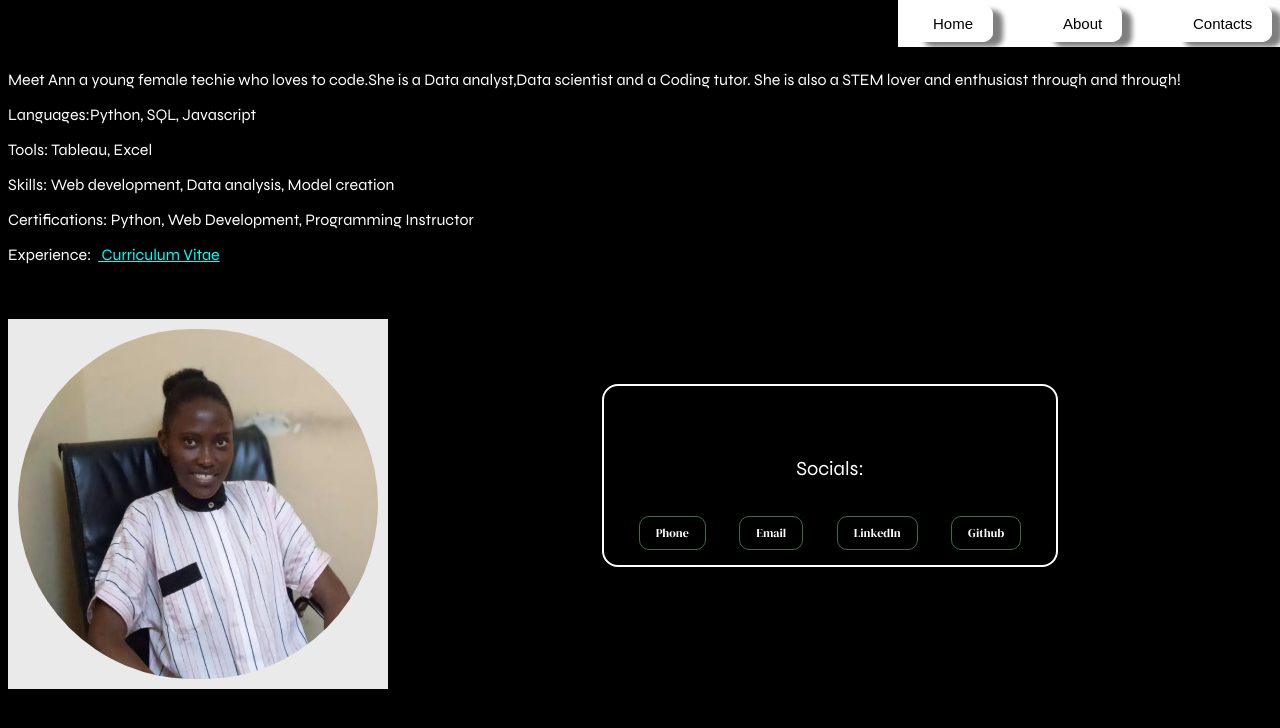
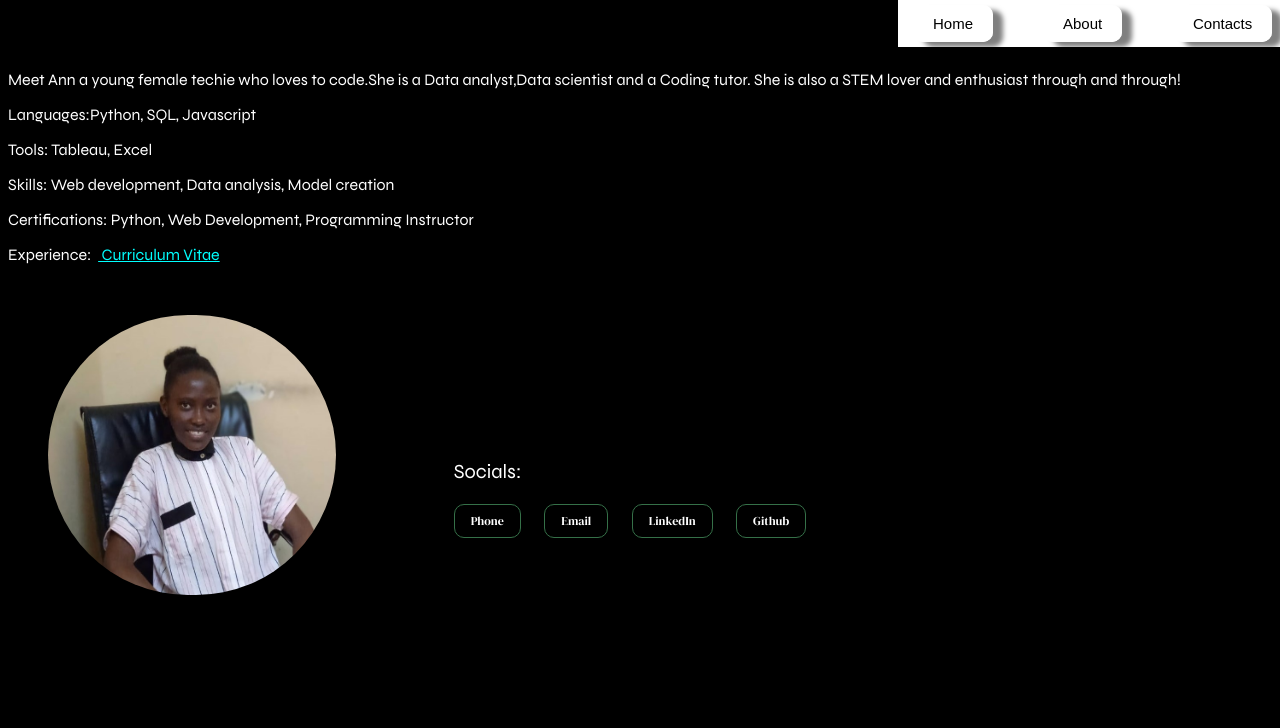
Before and after one commit to annwanjiku/a_portfolio, a plain HTML site: page index.html in a window 1280 px wide. Both pictures are taken after a click on the link "About". Drawn offline with Linux system fonts and the light colour scheme.

Commit message:
Hey Ann ,3/12/2023

```diff
--- a/index.css
+++ b/index.css
@@ -113,21 +113,21 @@ img{
 
 }
 .images{
-    display: flex;
+    display:flex;
     justify-content: space-between;
-
-
 
 }
 .project{
-    text-align: center;
+    text-align:center;
     margin: 0px;
     position: relative;
     overflow: hidden;
 }
 
 .project:hover img {
-    transform: scale(1.05);
+    transform: scale(1.10);
+
+
 }
 #project-title{
     font-size:26px;
@@ -141,26 +141,28 @@ footer {
     display: grid;
     place-content: center;
     height: 100%;
-    margin-left: 80px;
+    margin-top: 20px;
+
 
 }
 
 .socials {
-    text-align: center;
+    text-align: start;
+
 
 
 }
 
 .socials p {
-    margin-top:70px;
+    margin-top:40px;
     font-size: 20px;
 }
 
 .socials button {
-    margin: 15px;
     font-size: 12px;
     font-family: 'DM Serif Display', serif;
     padding: 8px 16px;
+    margin-right:20px;
 }
 
 .socials button:hover{
@@ -178,24 +180,22 @@ footer {
 
 
 figure {
-    margin-top: 20px;
-    margin-left: 0%;
     width: 360px;
     height: 350px;
     position: relative;
-    background-color: #eaeaea;
-    padding: 10px;
+
 }
 
 figure img {
-    width: 100%;
-    height: 100%;
+    width: 80%;
+    height: 80%;
     border-radius: 180px;
 
 }
+figure img:hover{
+    transform: scale(1.25);
 
-
-
+}
 
 
 #myphotocontainer{
@@ -236,7 +236,7 @@ figure img {
     }
 
     .socials button {
-    margin: 3px;
+
     font-size: 12px;
     font-family: 'DM Serif Display', serif;
     padding: 8px 16px;
@@ -249,11 +249,7 @@ figure{
     margin-top: 50px;
     margin-left: auto;
     margin-right: auto;
-    width:330px;
-    height:350px;
     position: relative;
-    background-color: #eaeaea;
-    padding: 10px;
 
 
 }
@@ -265,6 +261,7 @@ figure{
     border:none;
     border-radius: 10px;
     color:#fff;
+
 }
 .socials button:hover{
     box-shadow: none;
@@ -295,10 +292,7 @@ ul{
 }
 
 .about-clicked .socials {
-    border: 2px solid white;
-    border-radius: 16px;
-    margin: 85px 0px 0px 300px;
-    padding: 0px 20px;
+    margin-top: 100px;
 
 }
 
```
